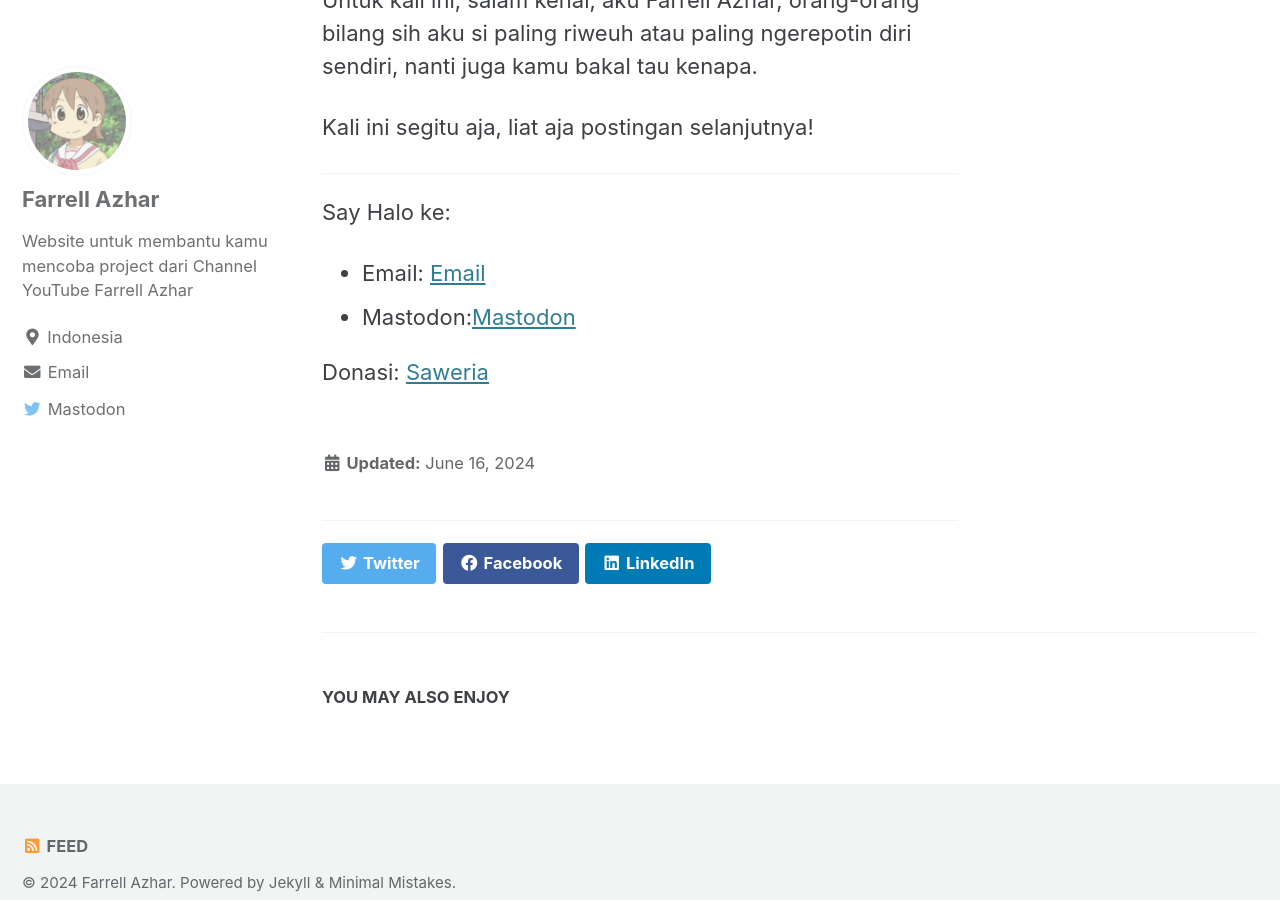
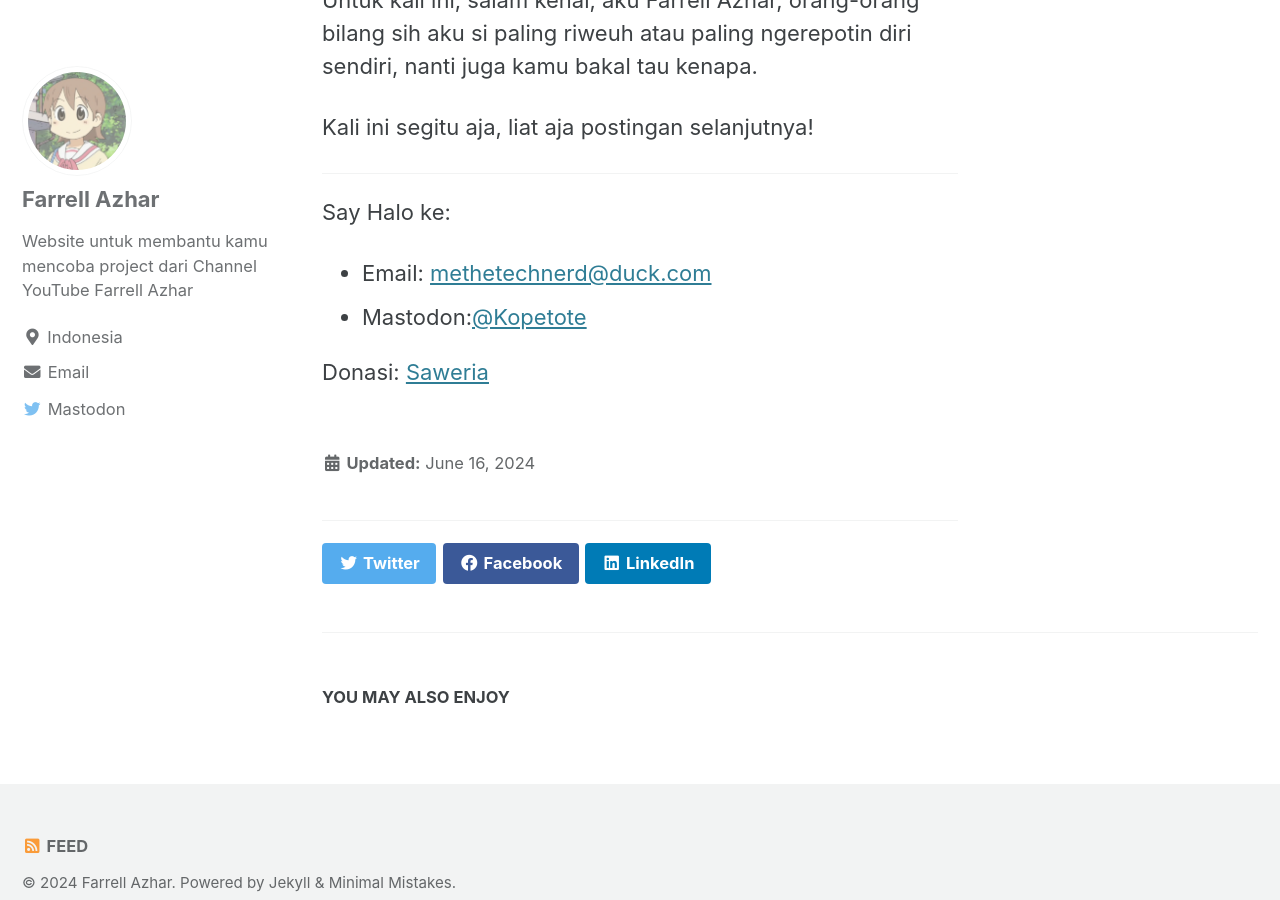
Before and after one commit to Kopetote/thetechnerd, a Jekyll site: the page built from _posts/2024-06-16-Welcome.md, in a window 1280 px wide and 900 px high, scrolled down 505 px. Built offline with Jekyll 4.4.1, drawn with Linux system fonts in a browser that asks for light colours; cached includes are drawn as plain includes.

Commit message:
Update 2024-06-16-Welcome.md

```diff
--- a/_posts/2024-06-16-Welcome.md
+++ b/_posts/2024-06-16-Welcome.md
@@ -15,7 +15,7 @@ Kali ini segitu aja, liat aja postingan selanjutnya!
 ---
 
 Say Halo ke:
-- Email: [Email](mailto:methetechnerd@duck.com)
-- Mastodon:[Mastodon](https://mastodon.social/@Kopetote)
+- Email: [methetechnerd@duck.com](mailto:methetechnerd@duck.com)
+- Mastodon:[@Kopetote](https://mastodon.social/@Kopetote)
 
-Donasi: [Saweria](https://saweria.com/kopetote)
+Donasi: [Saweria](https://saweria.co/kopetote)
```
